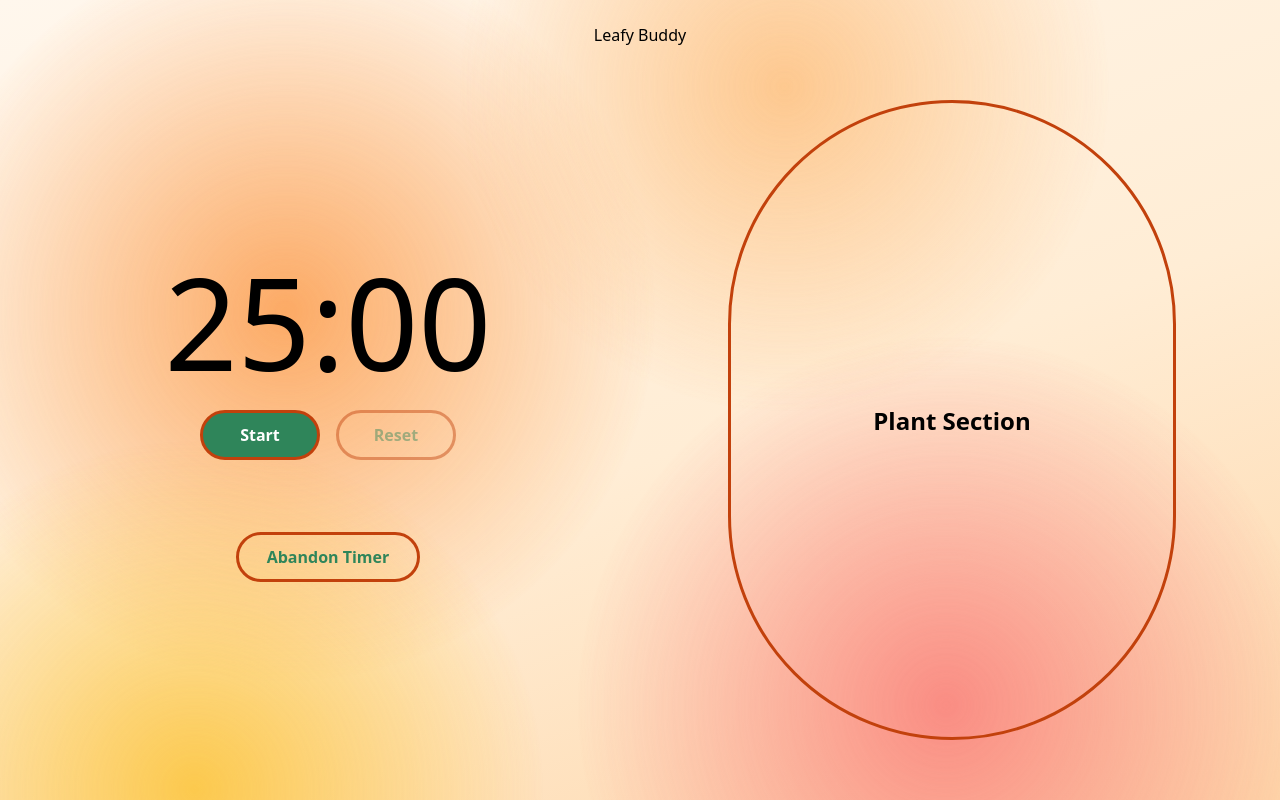
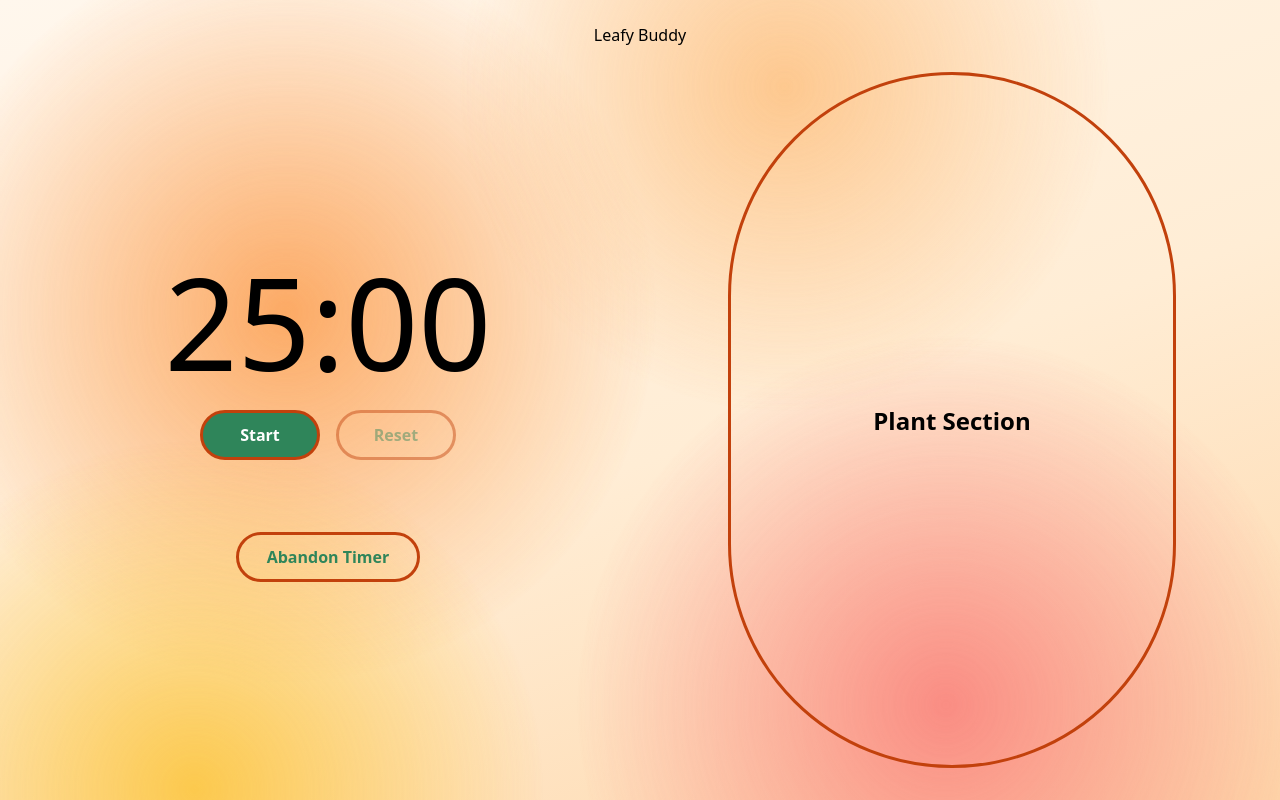
Before and after one commit to holdenprine/Leafy-Buddy-Work-Timer, a React (Vite) app in the folder packages/web/: page / in a window 1280 px wide. Built offline with nearby package versions, Linux system fonts and the light colour scheme.

Commit message:
set max height but need to specify other behavior for the viewport resizing

```diff
--- a/packages/web/src/PlantSection.css
+++ b/packages/web/src/PlantSection.css
@@ -6,7 +6,7 @@
   width: 100%;
   height: 100%;
   max-width: 28rem;
-  max-height: 40rem;
+  max-height: 70rem;
   min-height: 16rem;
   padding: 2rem;
   border: 3px solid var(--color-ember);
```
